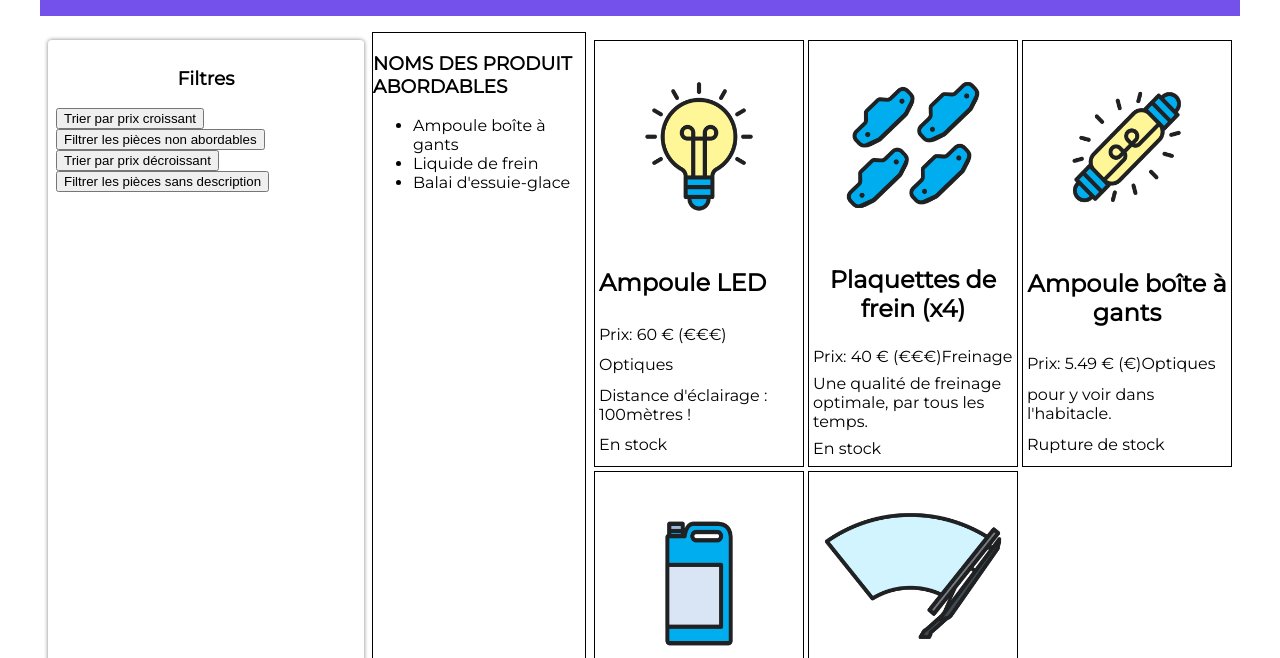
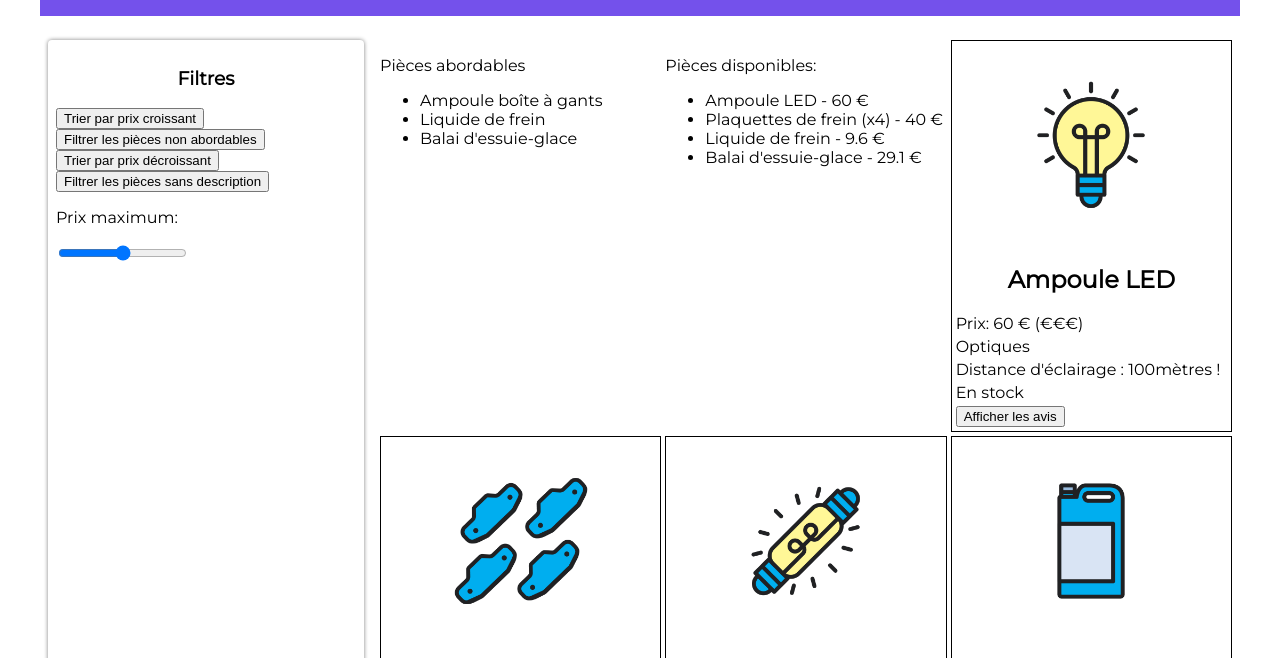
Before and after one commit to Tomhashcat/Cour-JS, a website with bundled scripts: page 7697016-Front-End.1-main/index.html in a window 1280 px wide. Shown: the part 98-756 px from the top of the page. Built offline with nearby package versions, Linux system fonts and the light colour scheme.

Commit message:
:add listener recuperation id avis

```diff
--- a/7697016-Front-End.1-main/avis.js
+++ b/7697016-Front-End.1-main/avis.js
@@ -0,0 +1,10 @@
+export function ajoutListenersAvis() {
+    const piecesElements = document.querySelectorAll(".fiches article button");
+  for (let i = 0; i < piecesElements.length; i++) {
+
+        piecesElements[i].addEventListener("click", async function (event) {
+            const id = event.target.dataset.id;
+            fetch(`http://localhost:8081/pieces/${id}/avis`);
+        });
+    }
+}
--- a/7697016-Front-End.1-main/index.html
+++ b/7697016-Front-End.1-main/index.html
@@ -1,13 +1,11 @@
 <!DOCTYPE html>
 <html lang="fr">
-
 	<head>
 		<meta charset="utf-8">
 		<title>Les Bonnes Pièces</title>
 		<link rel="stylesheet" href="styles.css">
 		<script type="module" src="pieces.js"></script>
 	</head>
-
 	<body>
 		<header>
 			<img src="images/logo-les-bonnes-pieces.png" alt="LOGO">
@@ -21,17 +19,24 @@
 				<br>
 				<button class="btn-filtrer">Filtrer les pièces non abordables</button>
 				<br>
-			<button class="btn-dec">Trier par prix décroissant</button>
+				<button class="btn-decroissant">Trier par prix décroissant</button>
 				<br>
-			<button class="btn-description">Filtrer les pièces sans description</button>
+				<button class="btn-nodesc">Filtrer les pièces sans description</button>
+				<br>
+				<p>Prix maximum:</p>
+				<input type="range" name="prix-max" id="prix-max" min="0" max="60" step="5">
 			</section>
-		<section class="abordables"><h3>NOMS DES PRODUIT ABORDABLES</h3></section>
+
 			<!-- Fiches produits -->
 			<section class="fiches">
+				<!-- Code ajouté -->
+				<div class="abordables">
 
+				</div>
+				<div class="disponibles">
+
+				</div>
 			</section>
-
 		</main>
 	</body>
-
 </html>
--- a/7697016-Front-End.1-main/pieces.js
+++ b/7697016-Front-End.1-main/pieces.js
@@ -1,7 +1,10 @@
+import { ajoutListenersAvis } from "./avis.js";
+
 // Récupération des pièces depuis le fichier JSON
 const reponse = await fetch('pieces-autos.json');
 const pieces = await reponse.json();
 
+function genererPieces(pieces){
     for (let i = 0; i < pieces.length; i++) {
 
         const article = pieces[i];
@@ -22,90 +25,124 @@ for (let i = 0; i < pieces.length; i++) {
         descriptionElement.innerText = article.description ?? "Pas de description pour le moment.";
         const stockElement = document.createElement("p");
         stockElement.innerText = article.disponibilite ? "En stock" : "Rupture de stock";
+        //Code ajouté
+        const avisBouton = document.createElement("button");
+        avisBouton.dataset.id = article.id;
+        avisBouton.textContent = "Afficher les avis";
 
         // On rattache la balise article a la section Fiches
         sectionFiches.appendChild(pieceElement);
-    // On rattache l’image à pieceElement (la balise article)
         pieceElement.appendChild(imageElement);
         pieceElement.appendChild(nomElement);
         pieceElement.appendChild(prixElement);
         pieceElement.appendChild(categorieElement);
-    //Ajout des éléments au DOM pour l'exercice
         pieceElement.appendChild(descriptionElement);
         pieceElement.appendChild(stockElement);
+        //Code aJouté
+        pieceElement.appendChild(avisBouton);
 
      }
+     ajoutListenersAvis();
+}
 
-//gestion des boutons
-//BOUTON TRIER CROISSANT
+genererPieces(pieces);
+
+ //gestion des bouttons
 const boutonTrier = document.querySelector(".btn-trier");
+
 boutonTrier.addEventListener("click", function () {
     const piecesOrdonnees = Array.from(pieces);
     piecesOrdonnees.sort(function (a, b) {
         return a.prix - b.prix;
      });
-    console.log(piecesOrdonnees);
+     document.querySelector(".fiches").innerHTML = "";
+    genererPieces(piecesOrdonnees);
 });
 
-//BOUTON FILTRE ABORDABLE
 const boutonFiltrer = document.querySelector(".btn-filtrer");
+
 boutonFiltrer.addEventListener("click", function () {
     const piecesFiltrees = pieces.filter(function (piece) {
         return piece.prix <= 35;
     });
-    console.log(piecesFiltrees)
+    document.querySelector(".fiches").innerHTML = "";
+    genererPieces(piecesFiltrees);
 });
 
-//BOUTON TRIER DECROISSANT
-const boutonDec = document.querySelector(".btn-dec");
-boutonDec.addEventListener("click", function () {
+//Correction Exercice
+const boutonDecroissant = document.querySelector(".btn-decroissant");
+
+boutonDecroissant.addEventListener("click", function () {
     const piecesOrdonnees = Array.from(pieces);
     piecesOrdonnees.sort(function (a, b) {
-        return a.prix + b.prix;
+        return b.prix - a.prix;
      });
-    console.log(piecesOrdonnees);
-
+     document.querySelector(".fiches").innerHTML = "";
+    genererPieces(piecesOrdonnees);
 });
 
+const boutonNoDescription = document.querySelector(".btn-nodesc");
 
-//BOUTON SANS DESCRIPTION
-const boutonDescription = document.querySelector(".btn-description");
+boutonNoDescription.addEventListener("click", function () {
+    const piecesFiltrees = pieces.filter(function (piece) {
+        return piece.description
+    });
+    document.querySelector(".fiches").innerHTML = "";
+    genererPieces(piecesFiltrees);
+});
 
-boutonDescription.addEventListener('click', function () {
+const noms = pieces.map(piece => piece.nom);
+for(let i = pieces.length -1 ; i >= 0; i--){
+    if(pieces[i].prix > 35){
+        noms.splice(i,1);
+    }
+}
+console.log(noms)
+//Création de l'en-tête
 
-    const piecesFiltrees = pieces.filter(function (piece) {
-        return piece.description;
-    })
-    console.log(piecesFiltrees)
-})
+const pElement = document.createElement('p')
+pElement.innerText = "Pièces abordables";
+//Création de la liste
+const abordablesElements = document.createElement('ul');
+//Ajout de chaque nom à la liste
+for(let i=0; i < noms.length ; i++){
+    const nomElement = document.createElement('li');
+    nomElement.innerText = noms[i];
+    abordablesElements.appendChild(nomElement);
+}
+// Ajout de l'en-tête puis de la liste au bloc résultats filtres
+document.querySelector('.abordables')
+    .appendChild(pElement)
+    .appendChild(abordablesElements);
 
+//Code Exercice
+const nomsDisponibles = pieces.map(piece => piece.nom)
+const prixDisponibles = pieces.map(piece => piece.prix)
 
-
-
-
-//BOUTON FILTRE NOMS ABORDABLES
-const noms = pieces.map(piece=>piece.nom);
-
-for (let i =pieces.length -1; i >=0; i--) {
-    if (pieces[i].prix>35){
-        noms.splice(i,1)
+for(let i = pieces.length -1 ; i >= 0; i--){
+    if(pieces[i].disponibilite === false){
+        nomsDisponibles.splice(i,1);
+        prixDisponibles.splice(i,1);
+    }
 }
 
+const disponiblesElement = document.createElement('ul');
+
+for(let i=0 ; i < nomsDisponibles.length ; i++){
+    const nomElement = document.createElement('li');
+    nomElement.innerText = `${nomsDisponibles[i]} - ${prixDisponibles[i]} €`
+    disponiblesElement.appendChild(nomElement);
 }
- console.log(noms);
 
- //CREATION DE LA LISTE
+const pElementDisponible = document.createElement('p')
+pElementDisponible.innerText = "Pièces disponibles:";
+document.querySelector('.disponibles').appendChild(pElementDisponible).appendChild(disponiblesElement)
 
- const abordablesElements =document.createElement('ul');
-
- //AJOUT DE CHAQUE NOMS DANS LISTE
-
- for (let i = 0; i < noms.length; i++) {
-   const nomElement=document.createElement('li');
-   nomElement.innerText= noms[i];
-   abordablesElements.appendChild(nomElement);
-};
-
-//Ajout de l'en-tete puis de la liste au bloc resultats filtres
-
-document.querySelector('.abordables').appendChild(abordablesElements);
+const inputPrixMax = document.querySelector('#prix-max')
+inputPrixMax.addEventListener('input', function(){
+    const piecesFiltrees = pieces.filter(function(piece){
+        return piece.prix <= inputPrixMax.value;
+    });
+    document.querySelector(".fiches").innerHTML = "";
+    genererPieces(piecesFiltrees);
+});
--- a/7697016-Front-End.1-main/styles.css
+++ b/7697016-Front-End.1-main/styles.css
@@ -50,8 +50,6 @@ main {
 	gap: 4px;
 }
 .fiches article {
-	display: flex;
-	flex-wrap: wrap;
 	border: 1px solid black;
 	padding: 4px;
 }
@@ -68,8 +66,3 @@ main {
 .fiches article h2 {
 	text-align: center;
 }
-.abordables{
-	width: 20%;
-
-	border: 1px solid black;
-}
```
Lines whose indentation alone changed are shown as unchanged.
